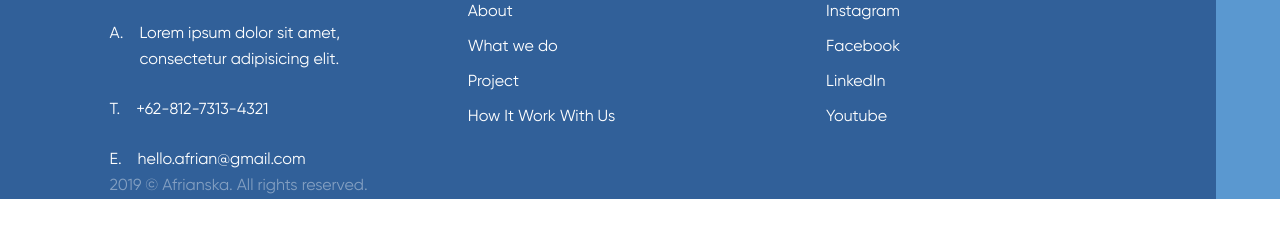
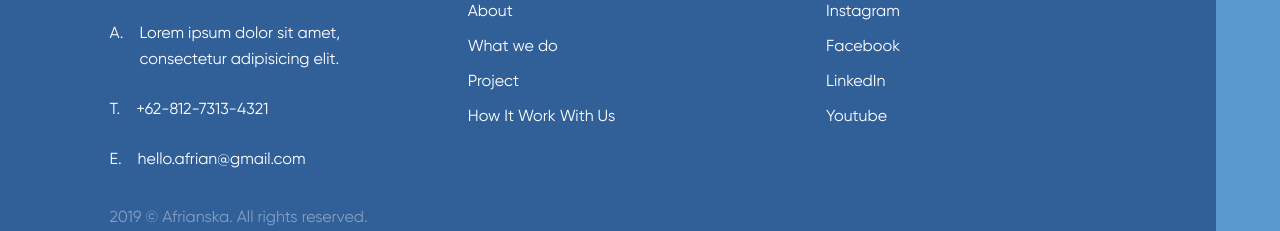
Before and after one commit to sxd993/test-project-for-d-element, a website built with Vite: page index.html in a window 1280 px wide. Shown: the part 3254-3485 px from the top of the page. Before the commit the page ends 3453 px from the top, so only its background shows below. Built offline with nearby package versions, Linux system fonts and the light colour scheme; files whose address does not match are found by name.

Commit message:
забыл отступ

```diff
--- a/src/layout/footer/footer.scss
+++ b/src/layout/footer/footer.scss
@@ -76,6 +76,7 @@
     flex-direction: column;
     justify-content: center;
     margin-left: 10%;
+    gap: 32px   ;
 }
 
 .footer__grid {
```
